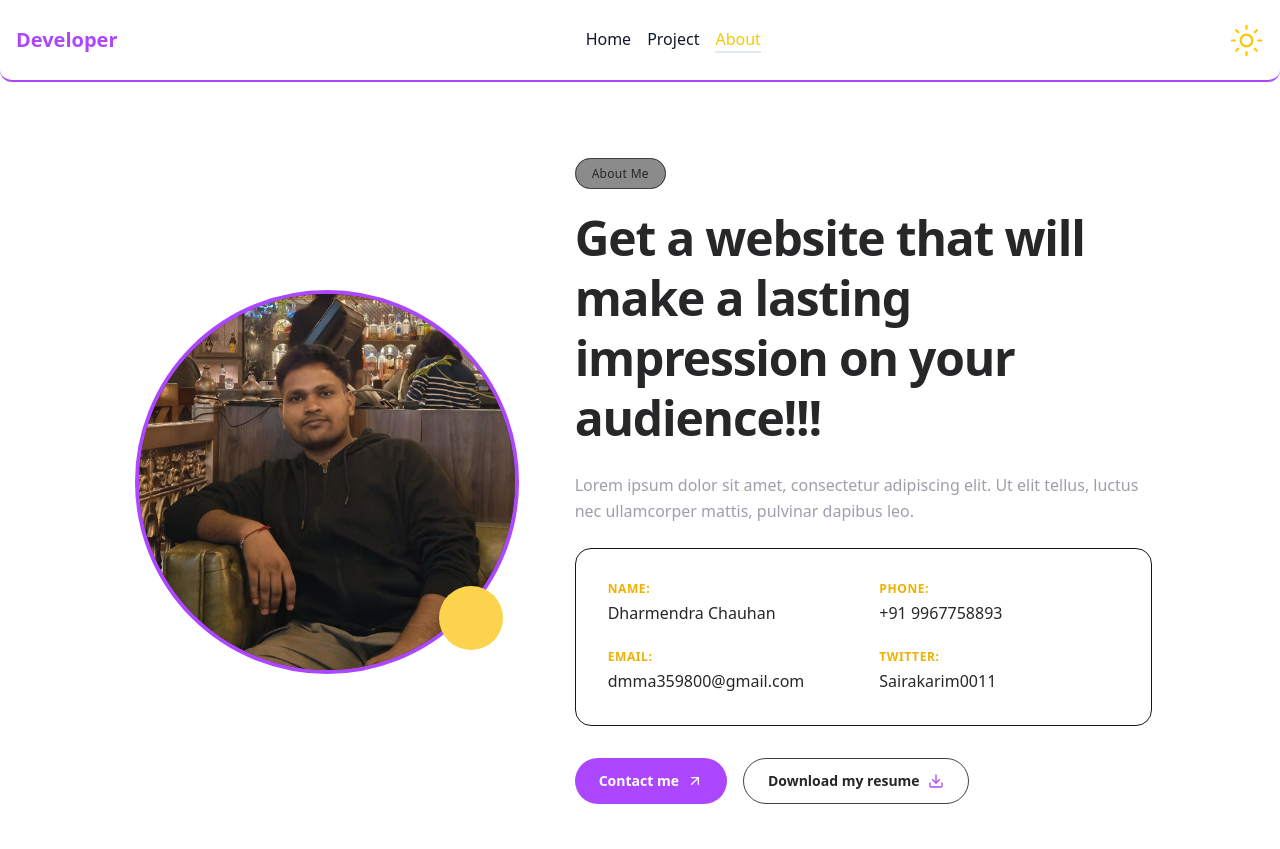
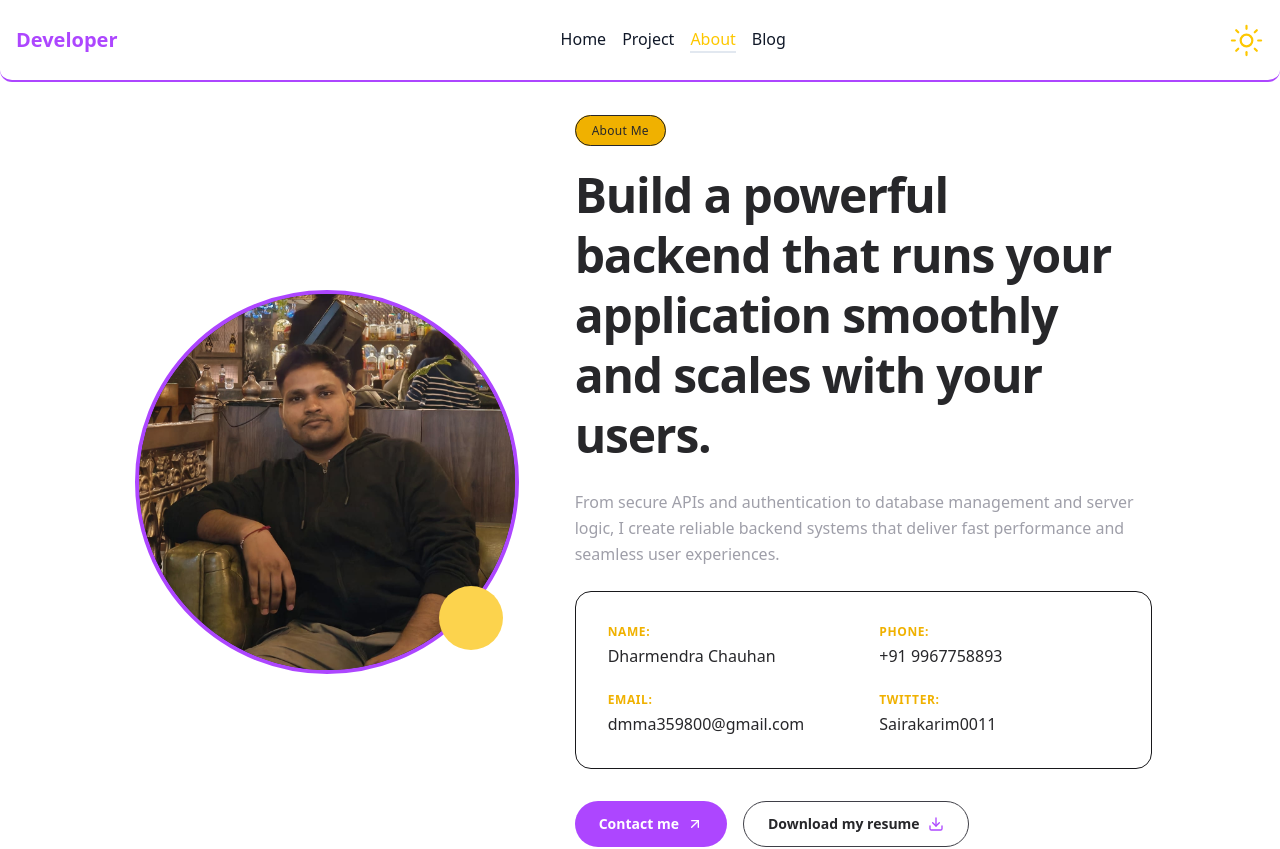
Before and after one commit to dharmendrachauhan-dev/Mi_Portafolio, a React (Vite) app: page /about in a window 1280 px wide. Shown: the top 849 px of the page. Built offline with nearby package versions, Linux system fonts and the light colour scheme.

Commit message:
add BlogPost component and update Navbar with Blog link; modify ProfileCard content and styles

```diff
--- a/src/App.jsx
+++ b/src/App.jsx
@@ -4,6 +4,7 @@ import Project from './components/Project.jsx';
 import { Toaster } from 'react-hot-toast';
 import Layout from './Layout.jsx';
 import ProfileCard from './components/ProfileCard.jsx';
+import BlogPost from './blog/BlogPost.jsx';
 // import Hamburger from './ui/Hamburger.jsx';
 
 function App() {
@@ -16,6 +17,7 @@ function App() {
           <Route path="/" element={<Home />} />
           <Route path="/project" element={<Project />} />
           <Route path="/about" element={<ProfileCard />} />
+          <Route path="/blog" element={<BlogPost />} />
         </Route>
       </Routes>
     </div>
--- /dev/null
+++ b/src/blog/BlogPost.jsx
@@ -0,0 +1,11 @@
+import React from 'react'
+
+function BlogPost() {
+  return (
+    <div className='h-screen flex justify-center items-center'>
+     <h1 className='text-4xl'> Blog Coming Soon .....</h1>
+    </div>
+  )
+}
+
+export default BlogPost
--- a/src/components/Navbar.jsx
+++ b/src/components/Navbar.jsx
@@ -27,6 +27,7 @@ function Navbar() {
     { id: 'home', label: 'Home', path: '/' },
     { id: 'project', label: 'Project', path: '/project' },
     { id: 'about', label: 'About', path: '/about' },
+    { id: 'blog', label: 'Blog', path: '/blog' },
   ];
 
   // For Navbar
@@ -109,16 +110,16 @@ function Navbar() {
         <button
           ref={btnRef}
           onClick={handleButton}
-          className="md:hidden flex flex-col justify-center items-center active:scale-98 px-1 gap-2 cursor-pointer border bg-white/90 rounded-xl size-10"
+          className="md:hidden flex flex-col justify-center items-center active:scale-98 px-1 gap-2 cursor-pointer border  dark:bg-purple-500 bg-purple-500 rounded-xl size-10"
           style={{ transition: "transform 0.3s cubic-bezier(0.4,0,0.2,1)" }}
         >
           <span
             className={barBase}
             style={{
               transition: isOpen
-                ? "transform 0.2s ease 0.35s"
+                ? "transform 0.2s ease 0.35s "
                 : "transform 0.2s ease",
-              transform: isOpen ? "translateY(10px) rotate(45deg)" : "",
+              transform: isOpen ? "translateY(10px) rotate(45deg) " : "",
             }}
           />
           <span
@@ -135,7 +136,7 @@ function Navbar() {
             className={barBase}
             style={{
               transition: isOpen
-                ? "transform 0.2s ease 0.35s"
+                ? "transform 0.2s ease 0.35s "
                 : "transform 0.2s ease",
               transform: isOpen ? "translateY(-10px) rotate(-45deg)" : "",
             }}
--- a/src/components/ProfileCard.jsx
+++ b/src/components/ProfileCard.jsx
@@ -7,8 +7,8 @@ import dharmendraImg from '../assets/icon/dharmendra.jpg';
 // ==========================================
 const PROFILE_DATA = {
   aboutMeTag: "About Me",
-  heading: "Get a website that will make a lasting impression on your audience!!!",
-  description: "Lorem ipsum dolor sit amet, consectetur adipiscing elit. Ut elit tellus, luctus nec ullamcorper mattis, pulvinar dapibus leo.",
+  heading: "Build a powerful backend that runs your application smoothly and scales with your users.",
+  description: "From secure APIs and authentication to database management and server logic, I create reliable backend systems that deliver fast performance and seamless user experiences.",
   avatarUrl: dharmendraImg, // Replace with your actual image path
   contactDetails: [
     { label: "Name:", value: "Dharmendra Chauhan" },
@@ -51,7 +51,7 @@ export default function ProfileCard() {
 
           {/* "About Me" Badge */}
           <div>
-            <span className="px-4 py-1.5 border border-zinc-700 dark:border-white dark:text-white rounded-full text-xs font-medium tracking-wide text-zinc-800 bg-zinc-900/50">
+            <span className="px-4 py-1.5 border bg-yellow-500 dark:border-white dark:text-white rounded-full text-xs font-medium tracking-wide text-zinc-800 dark:bg-zinc-900/50">
               {PROFILE_DATA.aboutMeTag}
             </span>
           </div>
```
